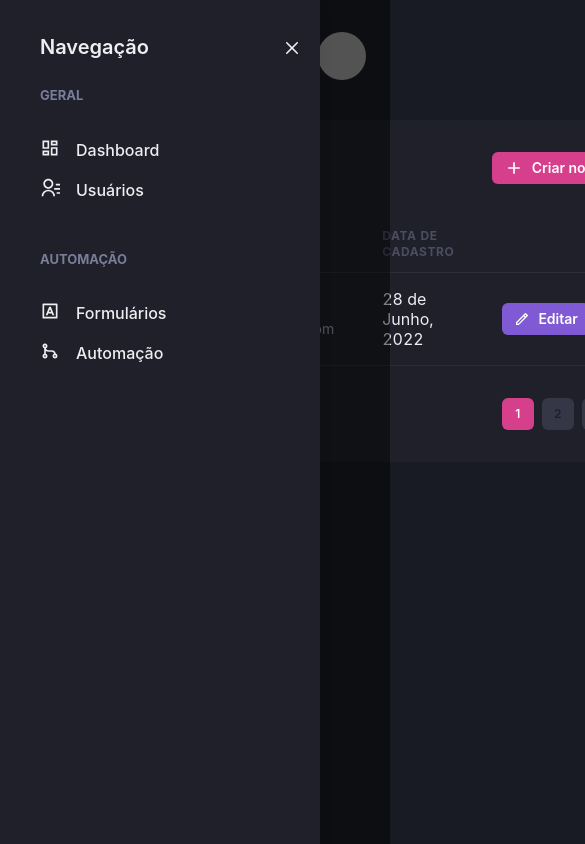
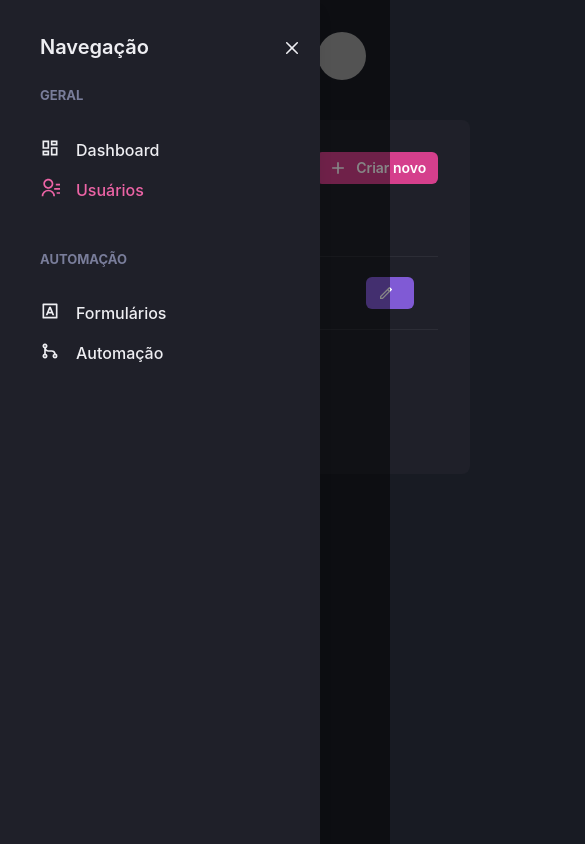
Before and after one commit to hotcaffe/dashgo, a Next.js app: page /users in a window 390 px wide. Both pictures are taken after a click on the button "Open navigation". Shown: the top 844 px of the page, 585 px wide, since content can reach past the window. Built offline with nearby package versions, Linux system fonts and the light colour scheme; grey boxes are pictures that could not be loaded.

Commit message:
Other responsive elements

```diff
--- /dev/null
+++ b/src/components/ActiveLink.tsx
@@ -0,0 +1,23 @@
+import Link, {LinkProps} from "next/link";
+import { useRouter } from "next/router";
+import { cloneElement, ReactElement } from "react";
+
+interface ActiveLinkProps extends LinkProps {
+    children: ReactElement;
+    matchDerativePath?: boolean;
+}
+
+export function ActiveLink({children, matchDerativePath, ...rest}: ActiveLinkProps) {
+    const {asPath} = useRouter();
+
+    const isActive = asPath === rest.href || asPath === rest.as ? true : false
+    const derivativePath = (matchDerativePath && asPath.startsWith(String(rest.href))) ? true : false
+
+    return (
+        <Link {...rest}>
+            {cloneElement(children, {
+                color: (isActive || derivativePath) ? 'pink.400' : 'gray.50'
+            })}
+        </Link>
+    )
+}
--- a/src/components/Pagination/index.tsx
+++ b/src/components/Pagination/index.tsx
@@ -4,7 +4,7 @@ import { PaginationItem } from "./PaginationItem";
 export function Pagination() {
   return (
     <Stack
-      direction="row"
+      direction={["column", "row"]}
       mt="8"
       spacing="6"
       justify="space-between"
--- a/src/components/Sidebar/NavLink.tsx
+++ b/src/components/Sidebar/NavLink.tsx
@@ -1,18 +1,24 @@
-import { Icon, Link, Text, LinkProps } from "@chakra-ui/react";
+import { Icon, Link as ChakraLink, Text, LinkProps } from "@chakra-ui/react";
+import Link from "next/link";
 import { ElementType } from "react";
+import { ActiveLink } from "../ActiveLink";
 
 interface NavLinkProps extends LinkProps{
     icon: ElementType;
     children: string;
+    href: string;
+    matchDerativePath?: boolean;
 }
 
-export default function NavLink({icon, children, ...rest}: NavLinkProps) {
+export default function NavLink({icon, children, href, matchDerativePath, ...rest}: NavLinkProps) {
   return (
-    <Link display="flex" alignContent="center" {...rest}>
-      <Icon as={icon} fontSize="20" />
-      <Text ml="4" fontWeight="medium">
-        {children}
-      </Text>
-    </Link>
+    <ActiveLink href={href} passHref matchDerativePath={matchDerativePath}>
+        <ChakraLink display="flex" alignContent="center" {...rest}>
+        <Icon as={icon} fontSize="20" />
+        <Text ml="4" fontWeight="medium">
+            {children}
+        </Text>
+        </ChakraLink>
+    </ActiveLink>
   );
 }
--- a/src/components/Sidebar/SidebarNav.tsx
+++ b/src/components/Sidebar/SidebarNav.tsx
@@ -7,12 +7,12 @@ export default function SidebarNav() {
   return (
     <Stack spacing="12" align="flex-start">
       <NavSection title="GERAL">
-        <NavLink icon={RiDashboardLine}>Dashboard</NavLink>
-        <NavLink icon={RiContactsLine}>Usuários</NavLink>
+        <NavLink href="/dashboard" icon={RiDashboardLine}>Dashboard</NavLink>
+        <NavLink href="/users" icon={RiContactsLine} matchDerativePath={true}>Usuários</NavLink>
       </NavSection>
       <NavSection title="AUTOMAÇÃO">
-        <NavLink icon={RiInputMethodLine}>Formulários</NavLink>
-        <NavLink icon={RiGitMergeLine}>Automação</NavLink>
+        <NavLink href="/forms" icon={RiInputMethodLine}>Formulários</NavLink>
+        <NavLink href="/automation" icon={RiGitMergeLine}>Automação</NavLink>
       </NavSection>
     </Stack>
   );
--- a/src/pages/users/create.tsx
+++ b/src/pages/users/create.tsx
@@ -9,16 +9,16 @@ export default function UserCreate(){
         <Header/>
         <Flex w="100%" my="6" maxWidth={1480} mx="auto" px="6">
             <Sidebar />
-            <Box flex="1" borderRadius={8} bg="gray.800" p="8">
+            <Box flex="1" borderRadius={8} bg="gray.800" p={["6","8"]}>
                 <Heading size="lg" fontWeight="normal">Criar usuario</Heading>
                 <Divider my="6" borderColor="gray.700"/>
                 <VStack spacing="8">
-                    <SimpleGrid minChildWidth="240px" spacing="8" w="100%">
+                    <SimpleGrid minChildWidth="240px" spacing={["6","8"]} w="100%">
                         <Input name="name" type="name" label="Nome completo"/>
                         <Input name="email" type="email" label="E-mail"/>
                     </SimpleGrid>
 
-                    <SimpleGrid minChildWidth="240px" spacing="8" w="100%">
+                    <SimpleGrid minChildWidth="240px" spacing={["6","8"]} w="100%">
                         <Input name="password" type="password" label="Senha"/>
                         <Input name="password_confirmation" type="password" label="Confirmação da senha"/>
                     </SimpleGrid>
--- a/src/pages/users/index.tsx
+++ b/src/pages/users/index.tsx
@@ -12,13 +12,20 @@ import {
   Th,
   Thead,
   Tr,
+  useBreakpointValue,
 } from "@chakra-ui/react";
 import { RiAddLine, RiPencilLine } from "react-icons/ri";
 import Sidebar from "src/components/Sidebar";
 import Header from "src/components/Header";
 import { Pagination } from "src/components/Pagination";
+import Link from "next/link";
 
 export default function UserList() {
+    const isWideVersion = useBreakpointValue({
+        base: false,
+        lg: true
+    })
+
   return (
     <Box>
       <Header />
@@ -29,6 +36,7 @@ export default function UserList() {
             <Heading size="lg" fontWeight="normal">
               Usuários
             </Heading>
+            <Link href="/users/create" passHref>
                 <Button
                 as="a"
                 size="sm"
@@ -38,21 +46,22 @@ export default function UserList() {
                 >
                 Criar novo
                 </Button>
+            </Link>
           </Flex>
           <Table colorScheme="whiteAlpha">
             <Thead>
               <Tr>
-                <Th px="6" color="gray.300" width="8">
+                <Th px={["4", "4", "6"]} color="gray.300" width="8">
                   <Checkbox colorScheme="pink" />
                 </Th>
                 <Th>Usuários</Th>
-                <Th>Data de cadastro</Th>
+                {isWideVersion && <Th>Data de cadastro</Th>}
                 <Th width="8" />
               </Tr>
             </Thead>
             <Tbody>
               <Tr>
-                <Td px="6">
+                <Td px={["4", "4", "6"]}>
                   <Checkbox colorScheme="pink" />
                 </Td>
                 <Td>
@@ -63,7 +72,7 @@ export default function UserList() {
                     </Text>
                   </Box>
                 </Td>
-                <Td>28 de Junho, 2022</Td>
+                {isWideVersion && <Td>28 de Junho, 2022</Td>}
                 <Td>
                   <Button
                     as="a"
@@ -72,7 +81,7 @@ export default function UserList() {
                     colorScheme="purple"
                     leftIcon={<Icon as={RiPencilLine} fontSize="16" />}
                   >
-                    Editar
+                    {isWideVersion && 'Editar'}
                   </Button>
                 </Td>
               </Tr>
```
Lines whose indentation alone changed are shown as unchanged.
